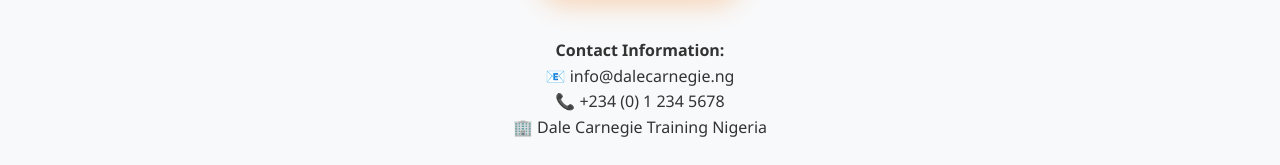
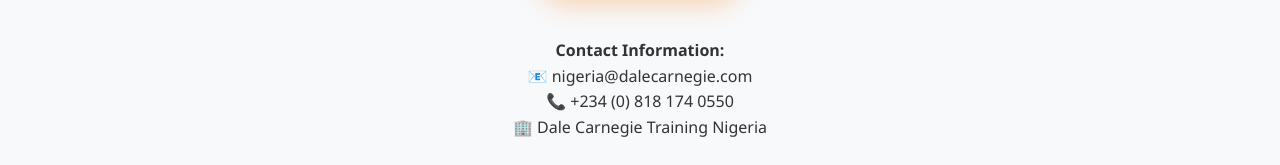
Before and after one commit to annetn16/dcn-courses, a plain HTML site: page index.html in a window 1280 px wide. Shown: the part 3895-4060 px from the top of the page. Drawn offline with Linux system fonts and the light colour scheme.

Commit message:
Update index.html

```diff
--- a/index.html
+++ b/index.html
@@ -498,8 +498,8 @@
 
             <div style="margin-top: 40px;">
                 <p><strong>Contact Information:</strong></p>
-                <p>📧 info@dalecarnegie.ng</p>
-                <p>📞 +234 (0) 1 234 5678</p>
+                <p>📧 nigeria@dalecarnegie.com</p>
+                <p>📞 +234 (0) 818 174 0550 </p>
                 <p>🏢 Dale Carnegie Training Nigeria</p>
             </div>
         </div>
```
